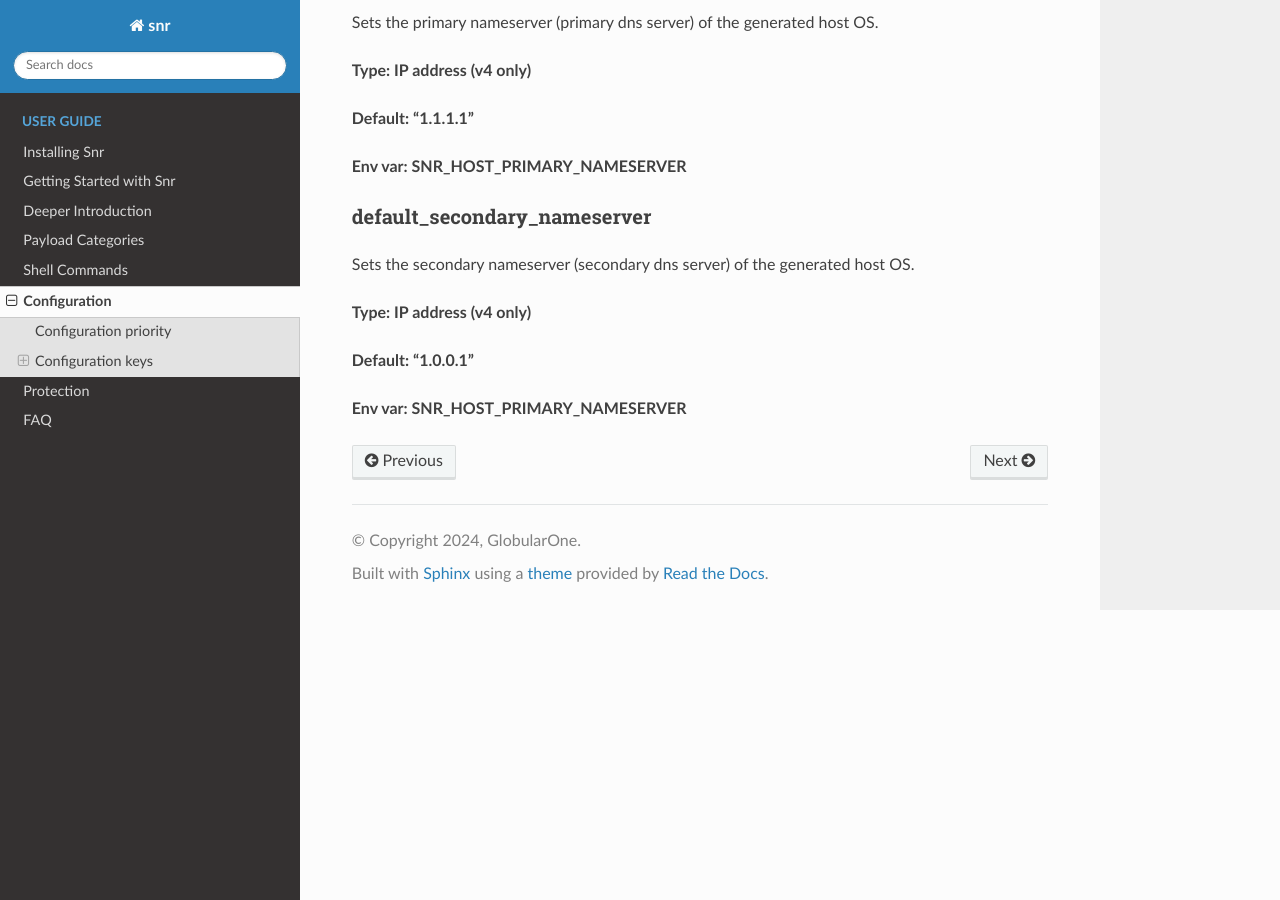
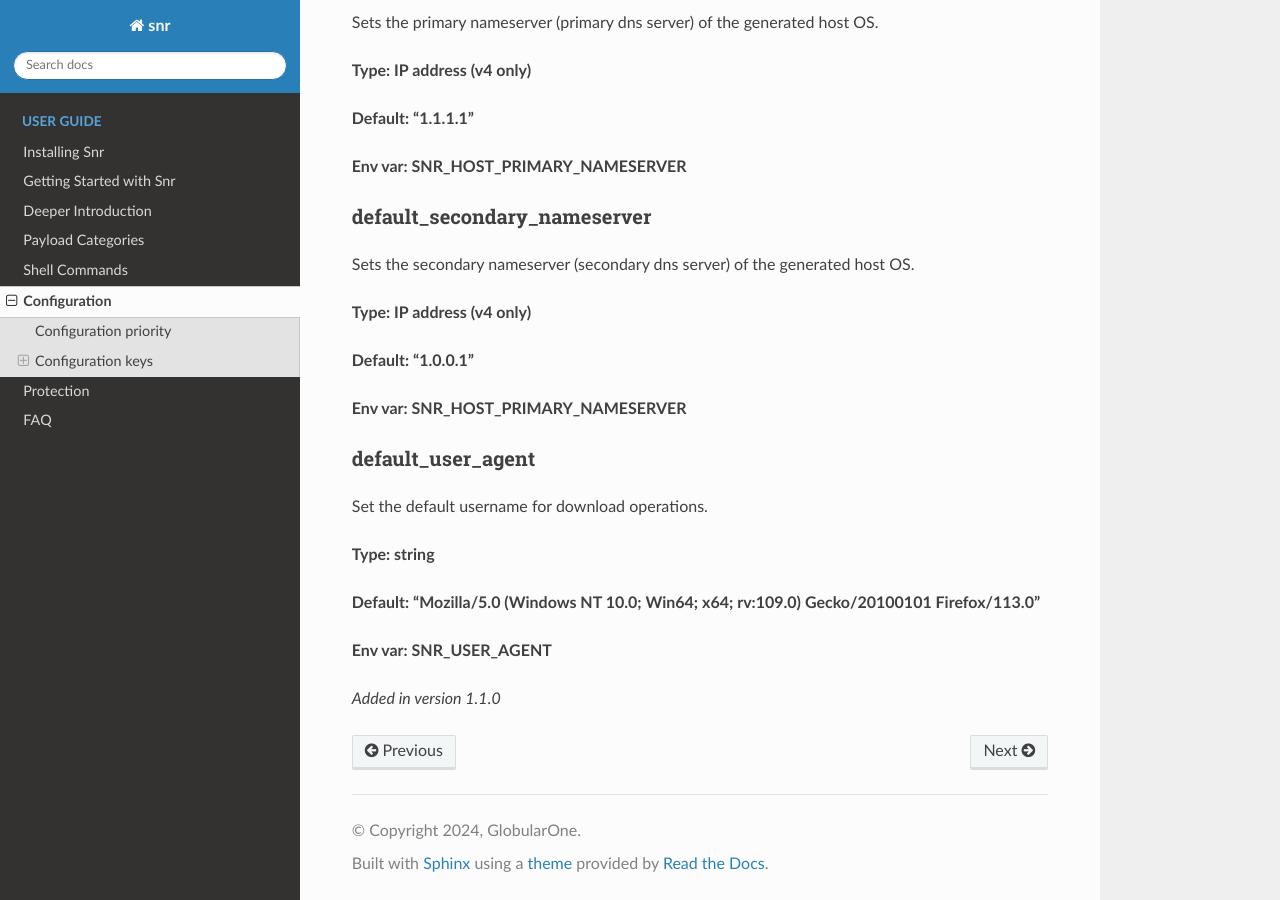
Before and after one commit to GlobularOne/snr, a Sphinx documentation site: the page built from docs/source/user_guide/configuration.rst, in a window 1280 px wide and 900 px high, scrolled down 1977 px. Built offline with Sphinx 7.4.7 and the Read the Docs theme 2.0.0, drawn with Linux system fonts in a browser that asks for light colours; pages that are not in the unit, such as notebooks, are missing from menus.

Commit message:
configuration.rst: Add docs for default_user_agent

```diff
--- a/docs/source/user_guide/configuration.rst
+++ b/docs/source/user_guide/configuration.rst
@@ -102,3 +102,16 @@ Sets the secondary nameserver (secondary dns server) of the generated host OS.
 **Default: "1.0.0.1"**
 
 **Env var: SNR_HOST_PRIMARY_NAMESERVER**
+
+default_user_agent
+^^^^^^^^^^^^^^^^^^
+
+Set the default username for download operations.
+
+**Type: string**
+
+**Default: "Mozilla/5.0 (Windows NT 10.0; Win64; x64; rv:109.0) Gecko/20100101 Firefox/113.0"**
+
+**Env var: SNR_USER_AGENT**
+
+*Added in version 1.1.0*
```
